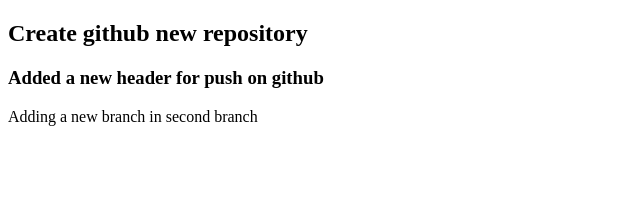
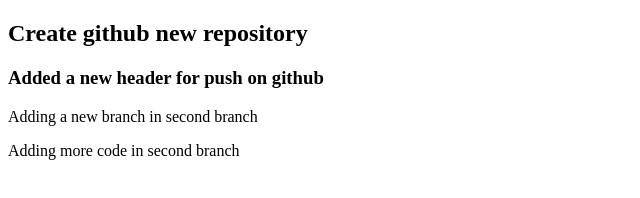
Before and after one commit to mdumar112233/my_first_website, a plain HTML site: page index.html in a window 1280 px wide. Shown: the whole page, without its empty margins (0-640 px from the left). Drawn offline with Linux system fonts and the light colour scheme.

Commit message:
adding more code

```diff
--- a/index.html
+++ b/index.html
@@ -9,5 +9,6 @@
     <h2>Create github new repository</h2>
     <h3>Added a new header for push on github</h3>
     <p>Adding a new branch in second branch</p>
+    <p>Adding more code in second branch</p>
 </body>
 </html>
```
